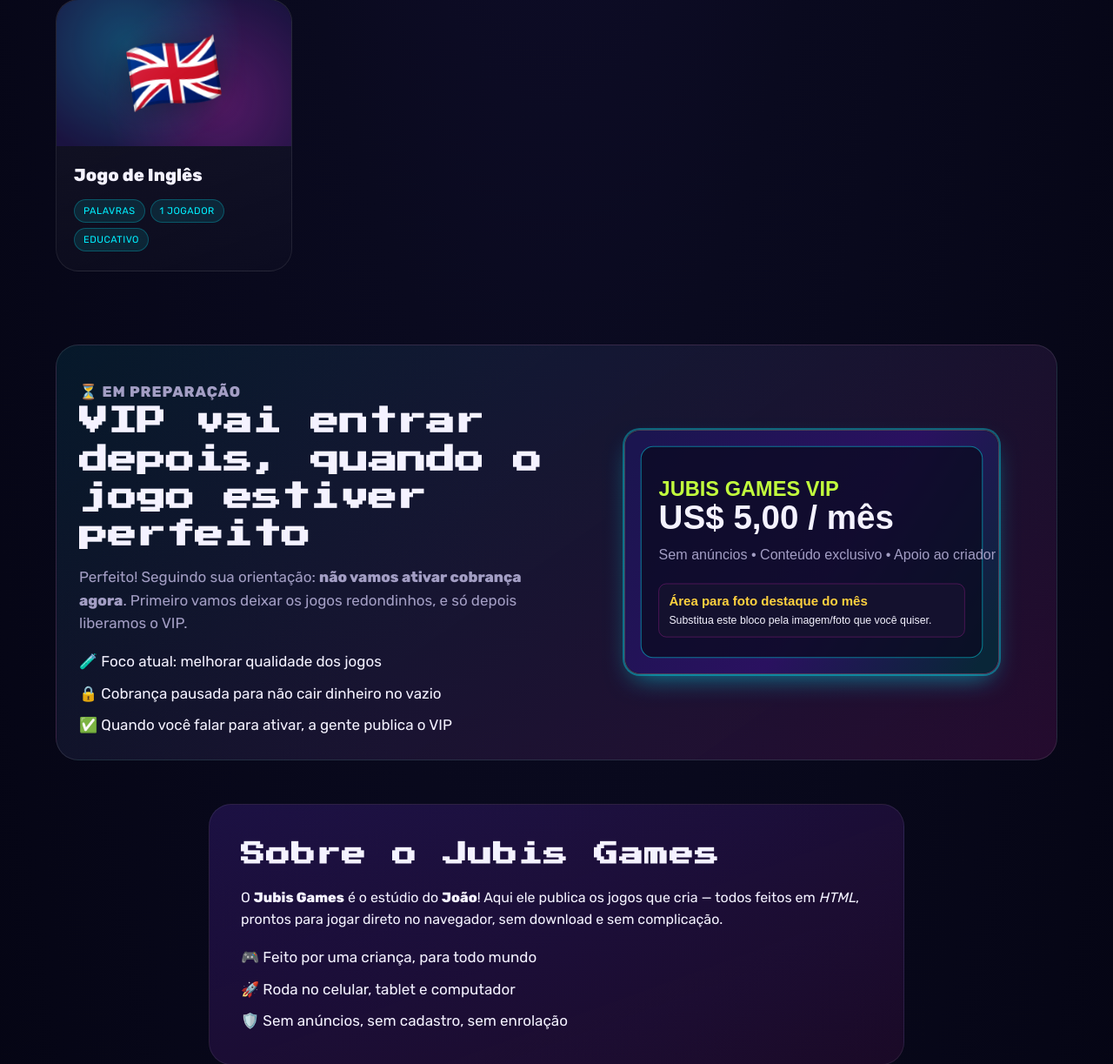
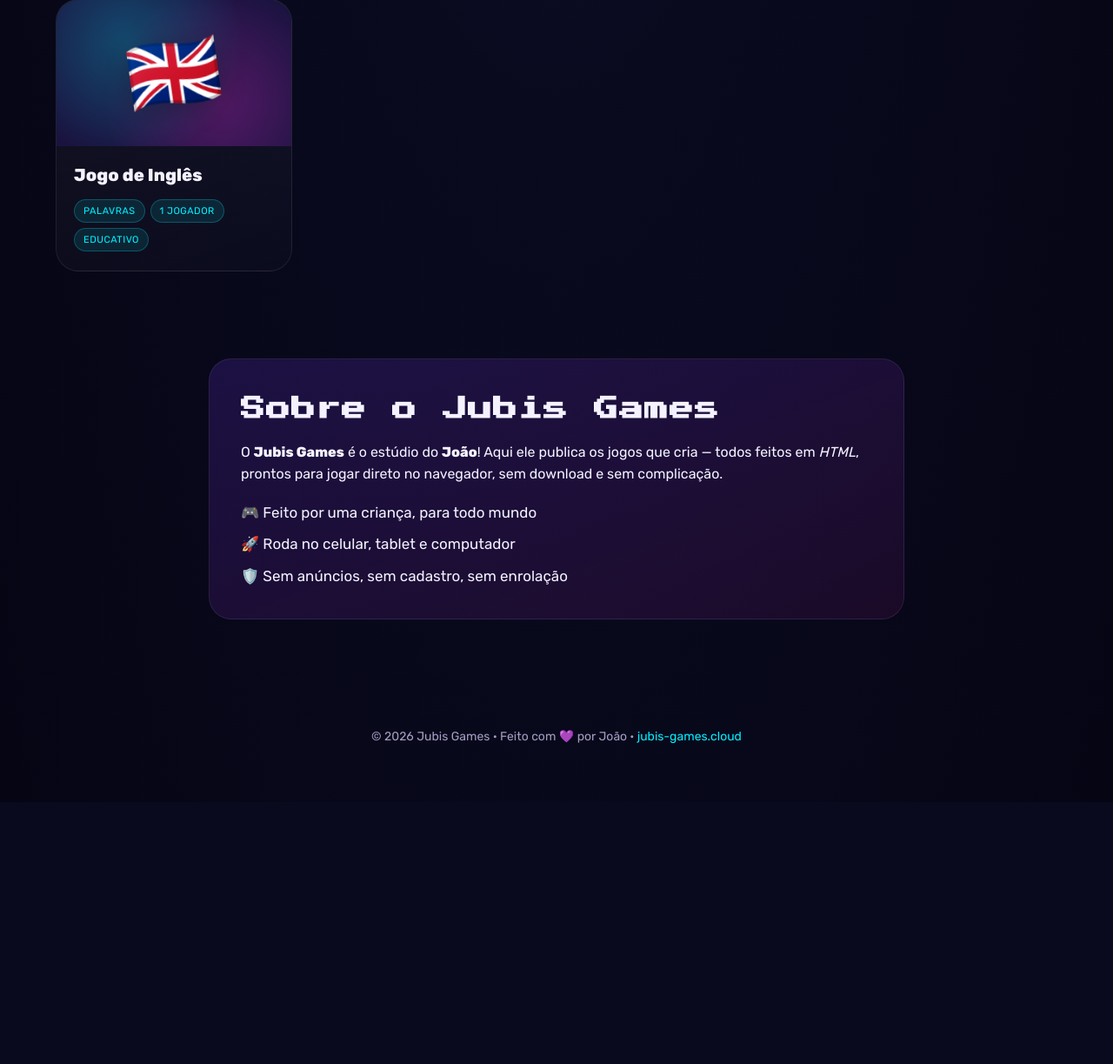
Before and after one commit to chocolateazedo/jubis-games, a PHP site: page / in a window 1280 px wide. Shown: the part 2656-3879 px from the top of the page at 87% size. After the commit the page ends 3510 px from the top, so only its background shows below. Run offline with PHP 8.4, Linux system fonts and the light colour scheme.

Commit message:
Defesa Zumbi VIP: capa muito melhor, chefão + tipos de zumbi, e remove cartão VIP do menu
Capa nova bem mais caprichada. No jogo: tipos de zumbi (rápido/tanque),
chefão na última onda com barra própria, zumbis e desenho melhores, aviso de
onda e dano de invasão equilibrado. Remove a seção 'VIP em preparação' do menu.

Co-Authored-By: Claude Opus 4.8 (1M context) <noreply@anthropic.com>

```diff
--- a/index.php
+++ b/index.php
@@ -143,25 +143,6 @@ function e(string $s): string {
     </section>
 
 
-    <section class="vip-highlight" aria-labelledby="vip-plano">
-      <div class="vip-highlight__content">
-        <p class="vip-highlight__tag">⏳ em preparação</p>
-        <h2 id="vip-plano">VIP vai entrar depois, quando o jogo estiver perfeito</h2>
-        <p>
-          Perfeito! Seguindo sua orientação: <strong>não vamos ativar cobrança agora</strong>.
-          Primeiro vamos deixar os jogos redondinhos, e só depois liberamos o VIP.
-        </p>
-        <ul class="about__list">
-          <li>🧪 Foco atual: melhorar qualidade dos jogos</li>
-          <li>🔒 Cobrança pausada para não cair dinheiro no vazio</li>
-          <li>✅ Quando você falar para ativar, a gente publica o VIP</li>
-        </ul>
-      </div>
-      <figure class="vip-highlight__media">
-        <img src="assets/img/vip-pass.svg" alt="Banner do VIP em preparação para lançamento futuro" loading="lazy" />
-      </figure>
-    </section>
-
     <section id="sobre" class="about">
       <div class="about__card">
         <h2>Sobre o Jubis Games</h2>
```
Also changed, not shown: games/defesa-zumbi-vip/index.html (+24 -7 lines), games/defesa-zumbi-vip/cover2.svg.
